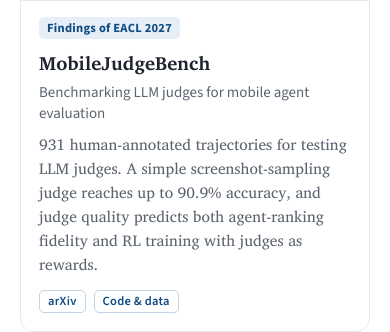
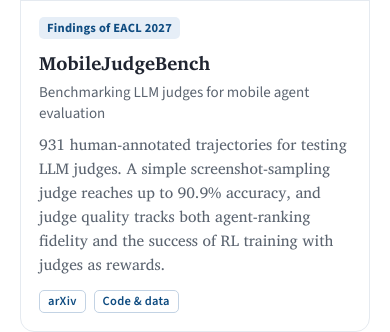
Before and after one commit to WZq975/wzq975.github.io, a plain HTML site: page index.html in a window 390 px wide. Shown: the part 1660-1992 px from the top of the page. Drawn offline with Linux system fonts and the light colour scheme.

Commit message:
Reword MobileJudgeBench summary
Co-Authored-By: Claude Opus 5.5 <noreply@anthropic.com>

```diff
--- a/index.html
+++ b/index.html
@@ -406,7 +406,7 @@ h2 { margin: 0; font: 700 14.5px/1 var(--sans); letter-spacing: .15em; text-tran
           <div class="badges"><span class="badge">Findings of EACL 2027</span></div>
           <h3>MobileJudgeBench</h3>
           <p class="sub">Benchmarking LLM judges for mobile agent evaluation</p>
-          <p>931 human-annotated trajectories for testing LLM judges. A simple screenshot-sampling judge reaches up to 90.9% accuracy, and judge quality predicts both agent-ranking fidelity and RL training with judges as rewards.</p>
+          <p>931 human-annotated trajectories for testing LLM judges. A simple screenshot-sampling judge reaches up to 90.9% accuracy, and judge quality tracks both agent-ranking fidelity and the success of RL training with judges as rewards.</p>
           <div class="links"><a class="chip" href="https://arxiv.org/abs/2608.11434">arXiv</a><a class="chip" href="https://github.com/WZq975/MobileJudgeBench">Code &amp; data</a></div>
         </div>
       </article>
```
